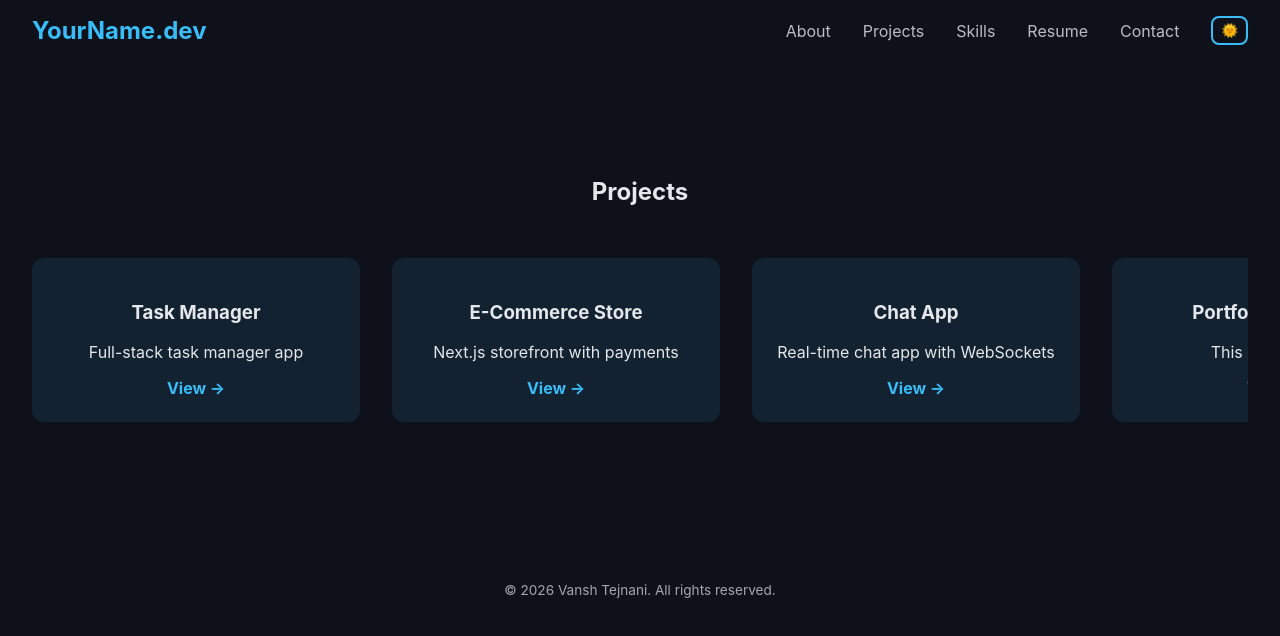
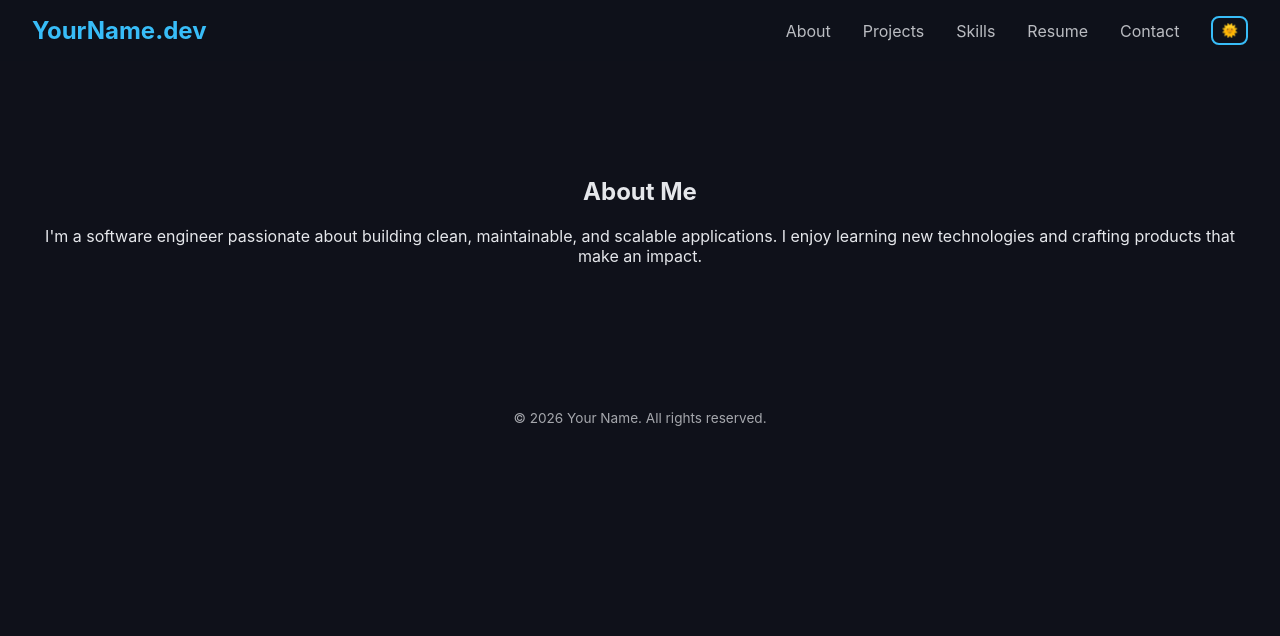
Before and after one commit to vansht04/portfolio, a Next.js app: page /about in a window 1280 px wide. Shown: the top 636 px of the page. Built offline with nearby package versions, Linux system fonts and the light colour scheme.

Commit message:
website had layout issue so this is a restored version

```diff
--- a/app/about/page.tsx
+++ b/app/about/page.tsx
@@ -1,21 +1,10 @@
-import ProjectCard from "@/components/ProjectCard";
-
-export default function Projects() {
-  const projects = [
-    { title: "Task Manager", description: "Full-stack task manager app", link: "#" },
-    { title: "E-Commerce Store", description: "Next.js storefront with payments", link: "#" },
-    { title: "Chat App", description: "Real-time chat app with WebSockets", link: "#" },
-    { title: "Portfolio Redesign", description: "This portfolio site", link: "#" },
-    { title: "API Task List", description: "REST API with Node.js", link: "#" },
-    { title: "Weather Dashboard", description: "Responsive weather app", link: "#" },
-  ];
-
+export default function About() {
   return (
-    <section id="projects" className="section">
-      <h1>Projects</h1>
-      <div className="project-scroll">
-        {projects.map(p => <ProjectCard key={p.title} {...p} />)}
-      </div>
+    <section id="about" className="section">
+      <h1>About Me</h1>
+      <p>
+        I'm a software engineer passionate about building clean, maintainable, and scalable applications. I enjoy learning new technologies and crafting products that make an impact.
+      </p>
     </section>
   );
 }
--- a/app/layout.tsx
+++ b/app/layout.tsx
@@ -6,7 +6,7 @@ import { ThemeProvider } from "@/providers/ThemeProvider";
 export const metadata = {
   title: "Your Name | Software Engineer",
   description: "Software Engineer Portfolio",
-  icons: { icon: "/favicon.ico" },
+  icons: { icon: "/favicon.png" },
 };
 
 export default function RootLayout({ children }: { children: React.ReactNode }) {
--- a/app/page.tsx
+++ b/app/page.tsx
@@ -8,7 +8,7 @@ export default function Home() {
           <Image src="/profile.jpg" alt="Profile" width={300} height={300} className="profile" />
         </div>
         <div className="hero-text">
-          <h1>Vansh Tejnani</h1>
+          <h1>Your Name</h1>
           <p className="hero-subtitle">Software Engineer</p>
           <p className="hero-description">
             Building scalable and modern web applications with clean code and great UX.
--- a/components/Footer.tsx
+++ b/components/Footer.tsx
@@ -1,3 +1,3 @@
 export default function Footer() {
-  return <footer className="footer">© {new Date().getFullYear()} Vansh Tejnani. All rights reserved.</footer>;
+  return <footer className="footer">© {new Date().getFullYear()} Your Name. All rights reserved.</footer>;
 }
--- a/components/ProjectCard.tsx
+++ b/components/ProjectCard.tsx
@@ -1,11 +1,19 @@
-type Props = { title: string; description: string; link: string };
+"use client";
+import Image from "next/image";
 
-export default function ProjectCard({ title, description, link }: Props) {
+export default function SocialLinks() {
   return (
-    <div className="project-card">
-      <h3>{title}</h3>
-      <p>{description}</p>
-      <a href={link} target="_blank" rel="noopener noreferrer" className="project-link">View →</a>
+    <div className="socials">
+      <a href="https://github.com/yourusername" target="_blank" rel="noopener noreferrer">
+        <div className="icon-container">
+          <Image src="/github.svg" alt="GitHub" width={32} height={32} style={{ objectFit: "contain" }} />
+        </div>
+      </a>
+      <a href="https://linkedin.com/in/yourusername" target="_blank" rel="noopener noreferrer">
+        <div className="icon-container">
+          <Image src="/linkedin.svg" alt="LinkedIn" width={32} height={32} style={{ objectFit: "contain" }} />
+        </div>
+      </a>
     </div>
   );
 }
--- a/components/SocialLinks.tsx
+++ b/components/SocialLinks.tsx
@@ -4,12 +4,12 @@ import Image from "next/image";
 export default function SocialLinks() {
   return (
     <div className="socials">
-      <a href="https://github.com/vansht04" target="_blank" rel="noopener noreferrer">
+      <a href="https://github.com/yourusername" target="_blank" rel="noopener noreferrer">
         <div className="icon-container">
           <Image src="/github.png" alt="GitHub" width={32} height={32} style={{ objectFit: "contain" }} />
         </div>
       </a>
-      <a href="https://linkedin.com/in/vansh-tejnani" target="_blank" rel="noopener noreferrer">
+      <a href="https://linkedin.com/in/yourusername" target="_blank" rel="noopener noreferrer">
         <div className="icon-container">
           <Image src="/linkedin.png" alt="LinkedIn" width={32} height={32} style={{ objectFit: "contain" }} />
         </div>
```
Also changed, not shown: app/skills/page.tsx (line endings or trailing spaces).
